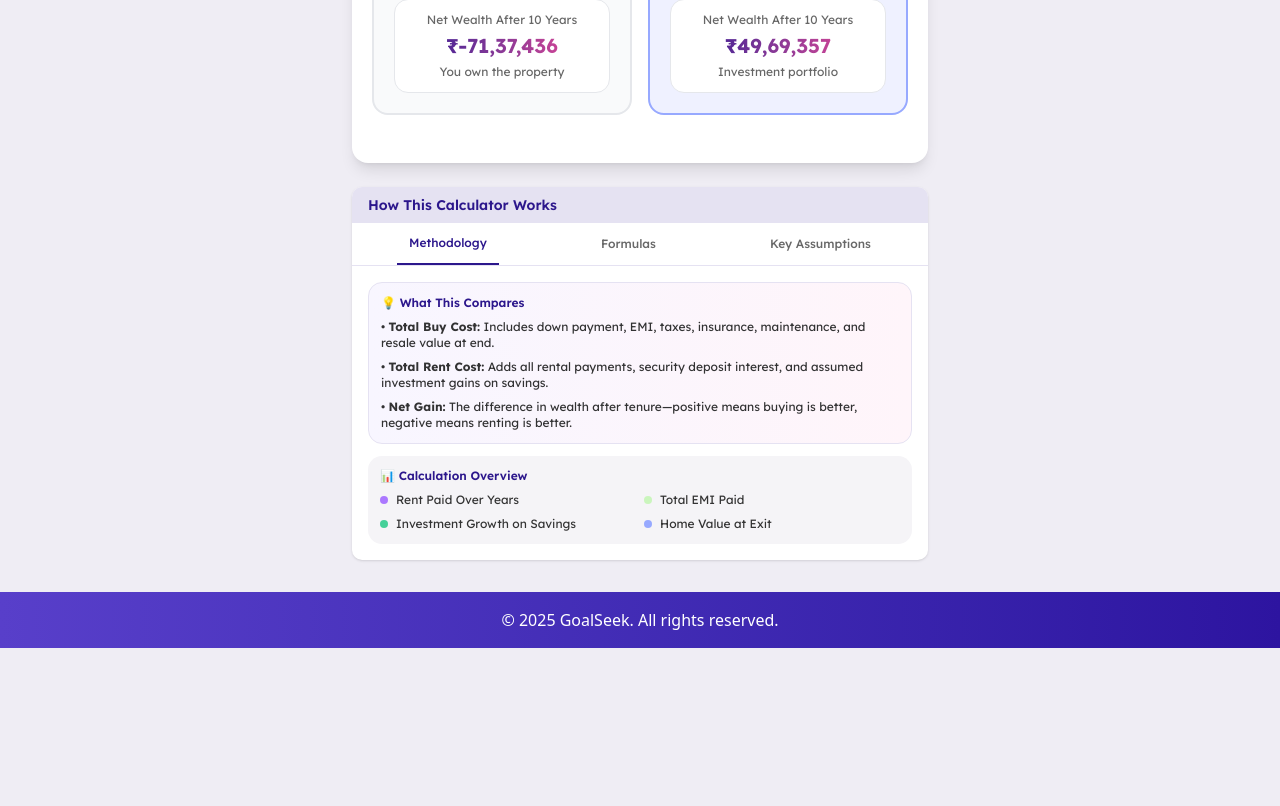
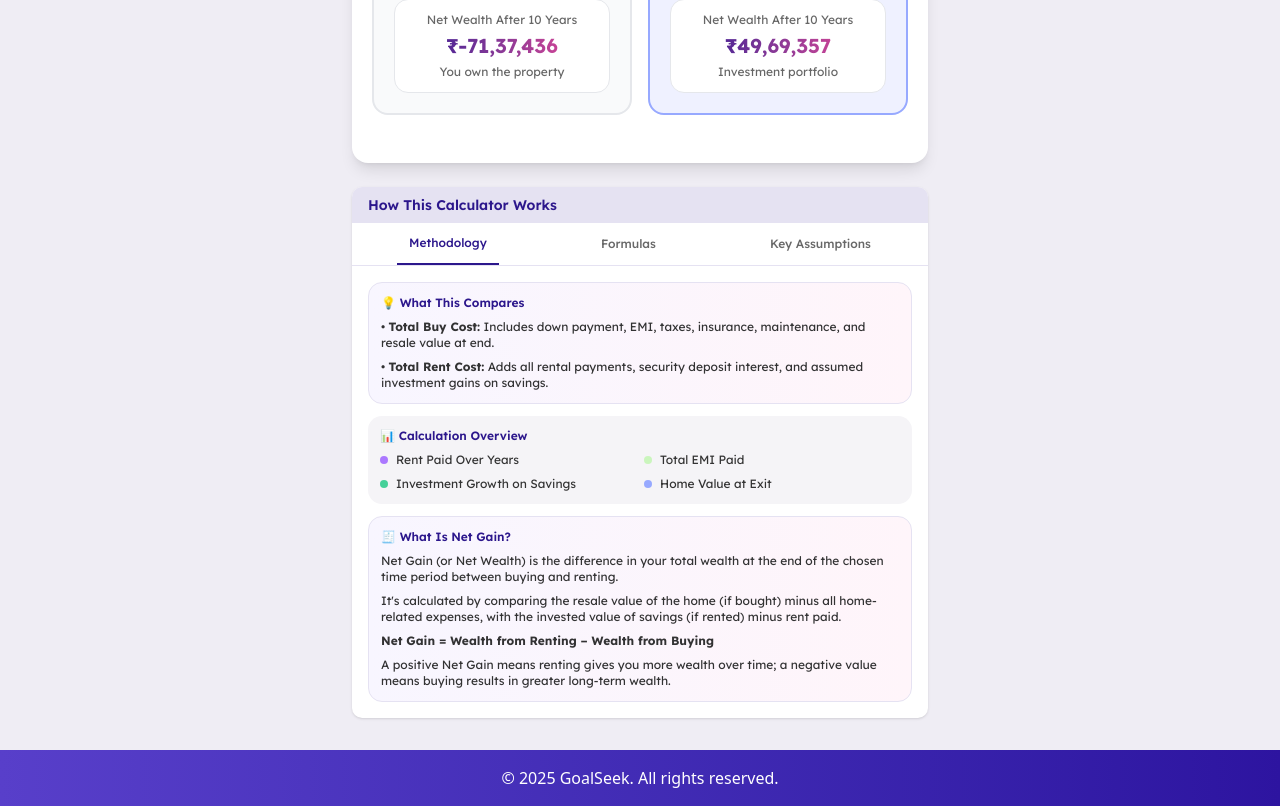
Before and after one commit to SerDunk/financial-calculators, a Next.js app: page /calculators/buy-vs-rent in a window 1280 px wide. Shown: the part 1344-2150 px from the top of the page. Before the commit the page ends 1992 px from the top, so only its background shows below. Built offline with nearby package versions, Linux system fonts and the light colour scheme.

Commit message:
Feedback changes -> rounding off , Net wealth in assumptions

```diff
--- a/src/components/AssumptionsBVR.js
+++ b/src/components/AssumptionsBVR.js
@@ -62,11 +62,6 @@ export default function BuyVsRentAssumptions() {
                   security deposit interest, and assumed investment gains on
                   savings.
                 </p>
-                <p>
-                  • <strong>Net Gain:</strong> The difference in wealth after
-                  tenure—positive means buying is better, negative means renting
-                  is better.
-                </p>
               </div>
             </div>
 
@@ -91,6 +86,33 @@ export default function BuyVsRentAssumptions() {
                   <div className="w-2 h-2 bg-[#97A9FF] rounded-full mr-2"></div>
                   <span>Home Value at Exit</span>
                 </div>
+              </div>
+            </div>
+            <div className="bg-gradient-to-r from-[#F8F6FF] to-[#FFF5FA] p-3 rounded-xl border border-[#E5E2F2]">
+              <div className="text-xs font-semibold text-[#2C178C] mb-2">
+                🧾 What Is Net Gain?
+              </div>
+              <div className="text-xs text-[#323233] space-y-2">
+                <p>
+                  Net Gain (or Net Wealth) is the difference in your total
+                  wealth at the end of the chosen time period between buying and
+                  renting.
+                </p>
+                <p>
+                  It's calculated by comparing the resale value of the home (if
+                  bought) minus all home-related expenses, with the invested
+                  value of savings (if rented) minus rent paid.
+                </p>
+                <p>
+                  <strong>
+                    Net Gain = Wealth from Renting – Wealth from Buying
+                  </strong>
+                </p>
+                <p>
+                  A positive Net Gain means renting gives you more wealth over
+                  time; a negative value means buying results in greater
+                  long-term wealth.
+                </p>
               </div>
             </div>
           </div>
--- a/src/components/BuyVsRentResult.js
+++ b/src/components/BuyVsRentResult.js
@@ -49,8 +49,8 @@ const BuyVsRentResults = ({ result, comparisonPeriod }) => {
           Save{" "}
           <span className="bg-gradient-to-r from-[#320992] to-[#F04393] bg-clip-text text-transparent font-semibold">
             ₹
-            {Math.abs(
-              (result?.netBuyGain || 0) - (result?.netRentGain || 0)
+            {Math.round(
+              Math.abs((result?.netBuyGain || 0) - (result?.netRentGain || 0))
             ).toLocaleString("en-IN")}
           </span>{" "}
           over {result?.displayedTenure || comparisonPeriod} years
```
